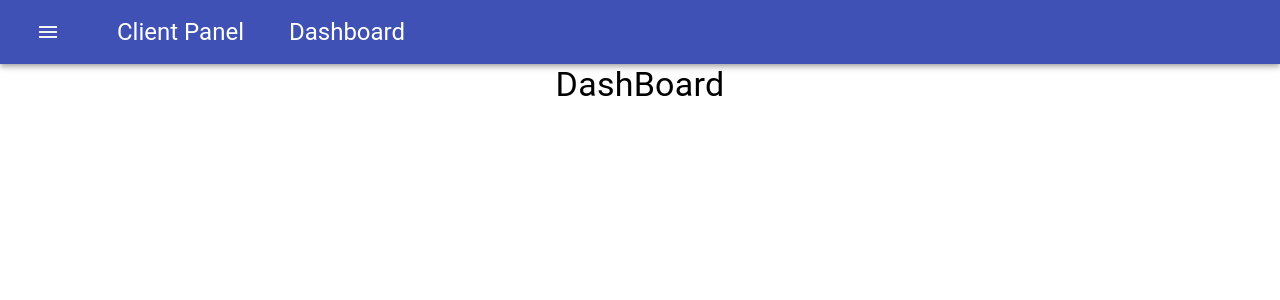
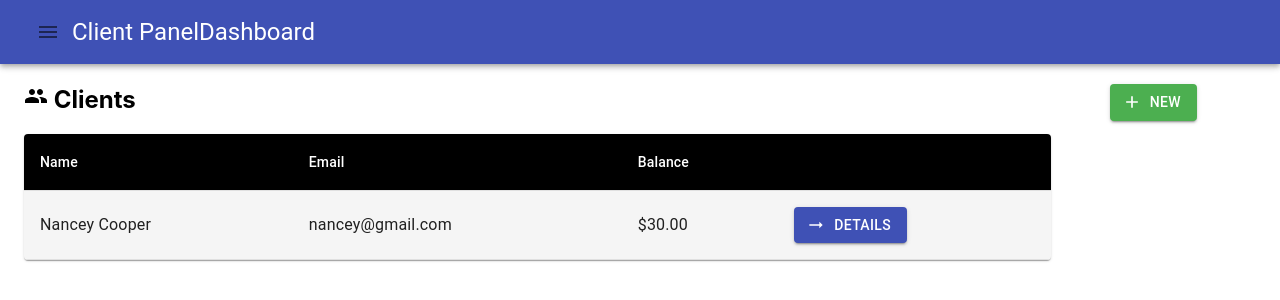
Before and after one commit to sumitsssss/client_panel, a React (Create React App) app: page / in a window 1280 px wide. Shown: the top 300 px of the page. Built offline with nearby package versions, Linux system fonts and the light colour scheme.

Commit message:
Dashboard styling

```diff
--- a/package.json
+++ b/package.json
@@ -10,9 +10,12 @@
     "@testing-library/user-event": "^12.1.10",
     "react": "^17.0.1",
     "react-dom": "^17.0.1",
+    "react-redux": "^7.2.2",
     "react-redux-firebase": "^3.9.0",
     "react-router-dom": "^5.2.0",
     "react-scripts": "4.0.1",
+    "redux": "^4.0.5",
+    "redux-firestore": "^0.14.0",
     "web-vitals": "^0.2.4"
   },
   "scripts": {
--- /dev/null
+++ b/src/Globals.styles.js
@@ -0,0 +1,26 @@
+import { makeStyles } from "@material-ui/core";
+
+const GlobalStyles = makeStyles((theme) => ({
+  flex: {
+    display: "flex",
+    alignItems: "center",
+    justifyContent: "space-around",
+    // marginTop: 20,
+  },
+  links: {
+    textDecoration: "none",
+    color: "#fff",
+  },
+  paper: {
+    padding: theme.spacing(2),
+    textAlign: "center",
+  },
+  buttonColor: {
+    backgroundColor: "#4caf50",
+    "&:hover": {
+      backgroundColor: "#388e3c",
+    },
+  },
+}));
+
+export default GlobalStyles;
--- a/src/components/client/Clients.jsx
+++ b/src/components/client/Clients.jsx
@@ -1,10 +1,105 @@
-import { Typography } from '@material-ui/core'
-import React from 'react'
+import {
+  Grid,
+  makeStyles,
+  withStyles,
+  Button,
+} from "@material-ui/core";
+import React, { useState } from "react";
+import Table from "@material-ui/core/Table";
+import TableBody from "@material-ui/core/TableBody";
+import TableCell from "@material-ui/core/TableCell";
+import TableContainer from "@material-ui/core/TableContainer";
+import TableHead from "@material-ui/core/TableHead";
+import TablePagination from "@material-ui/core/TablePagination";
+import TableRow from "@material-ui/core/TableRow";
+import PeopleIcon from "@material-ui/icons/People";
+import { Link } from "react-router-dom";
+import ArrowRightAltIcon from "@material-ui/icons/ArrowRightAlt";
+import Paper from "@material-ui/core/Paper";
+import GlobalStyles from "../../Globals.styles";
 
-const Clients = ()=>{
-    return (
-        <Typography>Clients</Typography>
-    )
-}
+const Clients = () => {
+  const StyledTableCell = withStyles((theme) => ({
+    head: {
+      backgroundColor: theme.palette.common.black,
+      color: theme.palette.common.white,
+    },
+    body: {
+      fontSize: 16,
+    },
+  }))(TableCell);
+  const StyledTableRow = withStyles((theme) => ({
+    root: {
+      "&:nth-of-type(odd)": {
+        backgroundColor: theme.palette.action.hover,
+      },
+    },
+  }))(TableRow);
+  const useStyles = makeStyles({
+    table: {
+      minWidth: 600,
+    },
+  });
+
+  const classes = useStyles();
+  const clients = [
+    {
+      id: 9874548,
+      firstName: "Nancey",
+      lastName: "Cooper",
+      email: "nancey@gmail.com",
+      phone: 555 - 555 - 5555,
+      balance: 30,
+    },
+  ];
+  return (
+    <div>
+      {clients ? (
+        <div>
+          <Grid container>
+            <Grid item xs={6} className={classes.flex}>
+              <h2 style={{textAlign: "left"}}>
+                <PeopleIcon /> Clients
+              </h2>
+            </Grid>
+            <Grid item xs={6}></Grid>
+          </Grid>
+          <TableContainer component={Paper}>
+            <Table className={classes.table}>
+              <TableHead>
+                <TableRow>
+                  <StyledTableCell>Name</StyledTableCell>
+                  <StyledTableCell>Email</StyledTableCell>
+                  <StyledTableCell>Balance</StyledTableCell>
+                  <StyledTableCell></StyledTableCell>
+                </TableRow>
+              </TableHead>
+              <TableBody>
+                {clients.map((client) => (
+                  <StyledTableRow key={client.id}>
+                    <StyledTableCell component="th" scope="row">
+                      {client.firstName} {client.lastName}
+                    </StyledTableCell>
+                    <StyledTableCell>{client.email}</StyledTableCell>
+                    <StyledTableCell>${parseFloat(client.balance).toFixed(2)}</StyledTableCell>
+                    <StyledTableCell>
+                      <Link to={`/client/${client.id}`} className={GlobalStyles().links}>
+                        <Button variant="contained" color="primary" startIcon={<ArrowRightAltIcon />}>
+                          Details
+                        </Button>
+                      </Link>
+                    </StyledTableCell>
+                  </StyledTableRow>
+                ))}
+              </TableBody>
+            </Table>
+          </TableContainer>
+        </div>
+      ) : (
+        <h1>Loading ....</h1>
+      )}
+    </div>
+  );
+};
 
 export default Clients;
--- a/src/components/layout/Dashboard.jsx
+++ b/src/components/layout/Dashboard.jsx
@@ -1,14 +1,21 @@
 import React from "react";
-import Typography from "@material-ui/core/Typography";
 import SideBar from "./Sidebar";
 import Clients from "../client/Clients";
-import Container from "@material-ui/core/Container";
+import Grid from "@material-ui/core/Grid";
+import GlobalStyles from "../../Globals.styles";
 
 const Dashboard = () => {
+  const classes = GlobalStyles();
+
   return (
-    <Container fixed>
-      <Typography variant="h4">DashBoard</Typography>
-    </Container>
+    <Grid container>
+      <Grid item xs={10}>
+          <Clients />
+      </Grid>
+      <Grid item xs={2}>
+        <SideBar />
+      </Grid>
+    </Grid>
   );
 };
 
--- a/src/components/layout/Sidebar.jsx
+++ b/src/components/layout/Sidebar.jsx
@@ -1,14 +1,22 @@
-import React from 'react';
-import Typography from '@material-ui/core/Typography';
-import { Link} from 'react-router-dom';
-import AddIcon from '@material-ui/icons/Add';
+import React from "react";
+import Typography from "@material-ui/core/Typography";
+import { Link } from "react-router-dom";
+import AddIcon from "@material-ui/icons/Add";
+import Button from "@material-ui/core/Button";
+import { makeStyles } from "@material-ui/core";
+import GlobalStyles from "../../Globals.styles";
 
-const SideBar = ()=>{
-    return (
-        <Link to="client/add">
-        <AddIcon/><Typography variant="h4">SideBar</Typography>
-        </Link>
-    )
-}
+const SideBar = () => {
+  const classes = GlobalStyles();
+
+
+  return (
+      <Button variant="contained" style={{marginTop: 20}} className={classes.buttonColor} startIcon={<AddIcon style={{color: '#fff'}} />}>
+          <Link to="client/add" className={classes.links}>
+        New
+    </Link>
+      </Button>
+  );
+};
 
 export default SideBar;
--- a/src/components/layout/navbar.jsx
+++ b/src/components/layout/navbar.jsx
@@ -3,40 +3,25 @@ import AppBar from "@material-ui/core/AppBar";
 import Toolbar from "@material-ui/core/Toolbar";
 import IconButton from "@material-ui/core/IconButton";
 import MenuIcon from "@material-ui/icons/Menu";
-import {Link} from 'react-router-dom';
-import Typography from '@material-ui/core/Typography'
-import { makeStyles } from "@material-ui/core";
-
+import { Link } from "react-router-dom";
+import Typography from "@material-ui/core/Typography";
+import GlobalStyles from "../../Globals.styles";
 
 const Navbar = () => {
-    const useStyles = makeStyles((theme)=>({
-        root:{
-            flexGrow: 1,
-        },
-        links:{
-            textDecoration: 'none',
-            color: '#fff',
-            marginLeft: 45
-        },
-        color:{
-            color: '#f4f4f4',
-        }
-    }));
-    const classes = useStyles();
+  const classes = GlobalStyles();
   return (
     <AppBar position="static" color="primary">
-      <Toolbar>
+      <Toolbar className={""}>
         <IconButton>
-          <MenuIcon className={classes.color}/>
+          <MenuIcon className={classes.color} />
         </IconButton>
 
         <Link to="/" className={classes.links}>
-            <Typography variant="h5">Client Panel</Typography>
+          <Typography variant="h5">Client Panel</Typography>
         </Link>
         <Link to="/" className={classes.links}>
-            <Typography variant="h5">Dashboard</Typography>
+          <Typography variant="h5">Dashboard</Typography>
         </Link>
-
       </Toolbar>
     </AppBar>
   );
```
Also changed, not shown: 2 other files (tests, documents, lock files or other folders).
